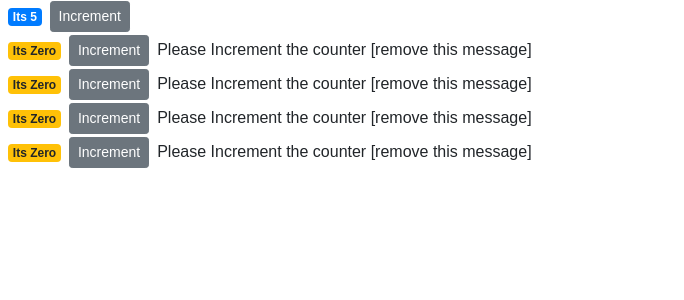
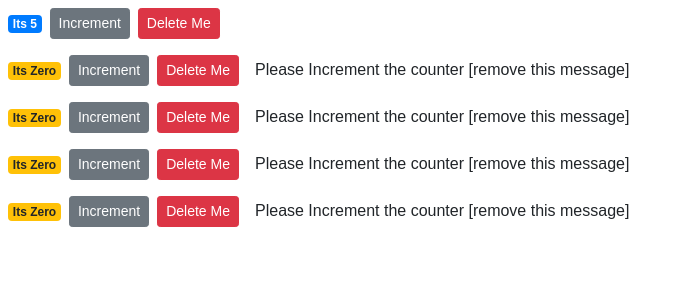
Before and after one commit to khalidmunir/react-cart-template, a React (Create React App) app: page / in a window 1280 px wide. Shown: the top 300 px of the page, without its empty margins (0-684 px from the left). Built offline with nearby package versions, Linux system fonts and the light colour scheme.

Commit message:
raise an event from child to parent component

```diff
--- a/src/components/counter.jsx
+++ b/src/components/counter.jsx
@@ -9,10 +9,6 @@
     }
 
     render() {
-
-        // episode: return of the props, check the console
-        // this time we should see children in the props
-        // Further inspection should show this is a react.element of h4 type
         console.log("this.props", this.props)
 
         let classes = this.GetBadgeClasses();
@@ -26,6 +22,8 @@
                     className='btn btn-secondary btn-sm'>
                     Increment
                 </button>
+                <button onClick={this.props.onDelete} className='btn btn-danger btn-sm m-2'>Delete Me</button>
+
                 { this.state.value === 0 && <span className='m-2'>Please Increment the counter [remove this message]</span>}
             </div>
 
--- a/src/components/counters.jsx
+++ b/src/components/counters.jsx
@@ -5,7 +5,6 @@
 
 class Counters extends Component {
     state = {
-        // Note changing the value does not show on front end (DOM)
         counters: [
             { id: 1, value: 5 },
             { id: 2, value: 0 },
@@ -15,11 +14,15 @@
         ]
     }
 
+    handleDelete = () => {
+        console.log("Delete Event Handler Called")
+    }
+
     render() {
         return (
         <div>
             { this.state.counters.map( counter => (
-                <Counter key={counter.id} value={counter.value}>
+                <Counter key={counter.id} onDelete={this.handleDelete} value={counter.value} id={counter.id}>
                 </Counter>
             ))}
         </div>
```
